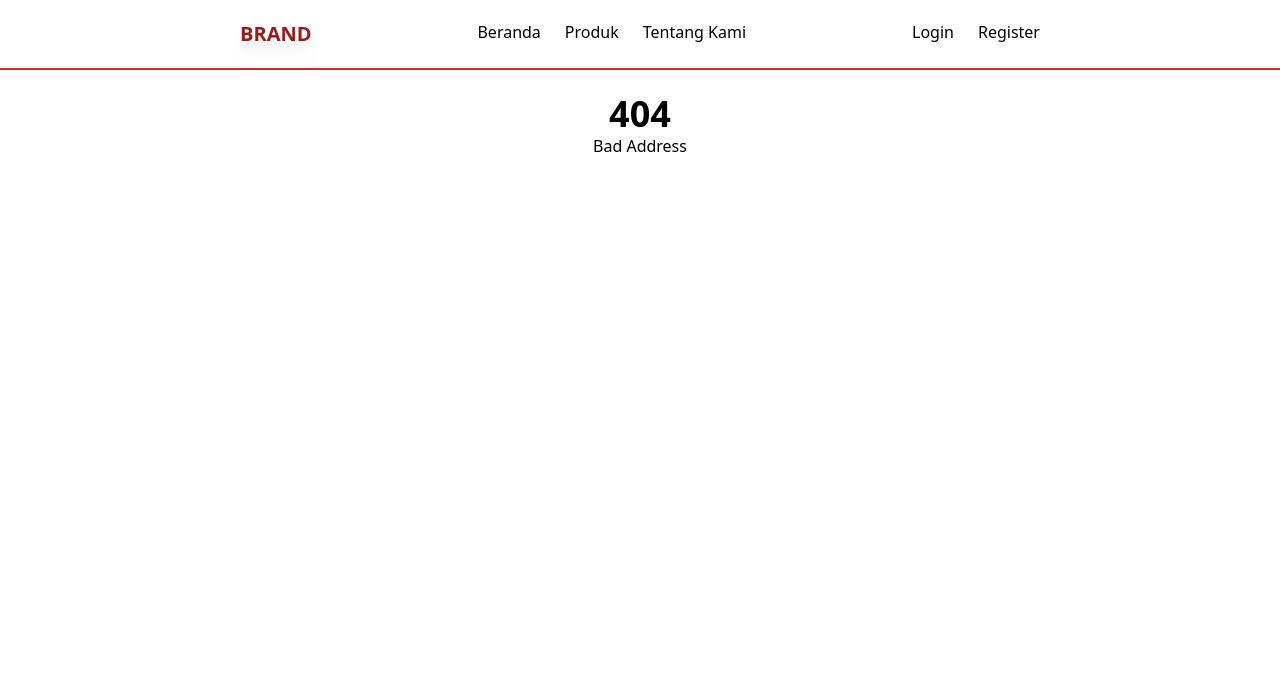
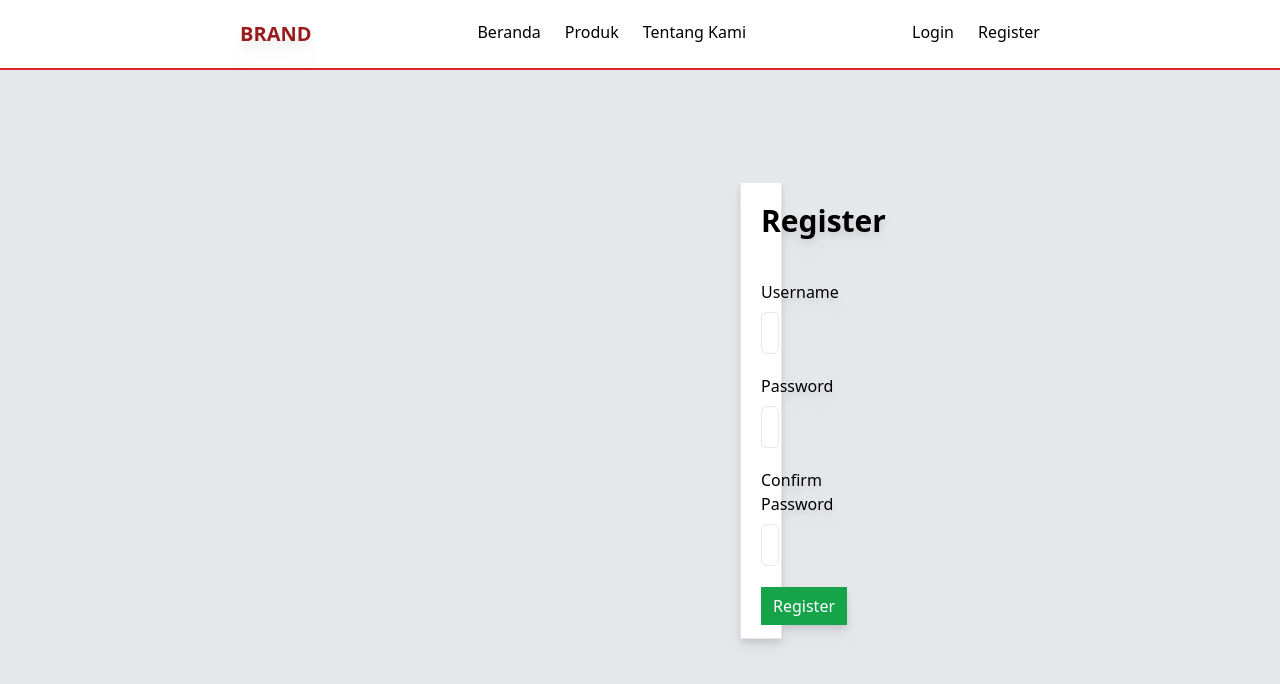
Before and after one commit to rayyalfawazy/pkm-client-side, a React (Create React App) app: page /user/register in a window 1280 px wide. Before the commit this address had no page. Shown: the top 684 px of the page. Built offline with nearby package versions, Linux system fonts and the light colour scheme.

Commit message:
user register

```diff
--- a/src/Components/Navbar.js
+++ b/src/Components/Navbar.js
@@ -43,8 +43,8 @@ function Navbar() {
             </li>
           :
             <div className='flex space-x-6'>
-              <li>Login</li>
-              <li>Register</li>
+              <li><a href='/user/login'>Login</a></li>
+              <li><a href='/user/register'>Register</a></li>
             </div>
           }
 
--- a/src/Contents/Login Register/Login.js
+++ b/src/Contents/Login Register/Login.js
@@ -0,0 +1,29 @@
+import React from 'react'
+import Navbar from '../../Components/Navbar'
+
+function Login() {
+  return (
+    <div className='bg-gray-200 h-screen'>
+        <Navbar/>
+        <div className='px-60 mt-28'>
+            <div className='border mx-[500px] p-5 bg-white drop-shadow-lg'>
+                <h1 className='text-center font-semibold text-3xl'>Login</h1>
+                <hr className='mt-5'/>
+                <div className='mt-5'>
+                    <label>Username</label>
+                    <input type='text' className='border p-2 rounded-md w-full mt-2' placeholder='Username Here'/>
+                </div>
+                <div className='mt-5'>
+                    <label>Password</label>
+                    <input type='password' className='border p-2 rounded-md w-full mt-2' placeholder='Password Here'/>
+                </div>
+                <div className='mt-7'>
+                    <a className='bg-green-600 text-white px-3 py-2'>Log In</a>
+                </div>
+            </div>
+        </div>
+    </div>
+  )
+}
+
+export default Login
--- a/src/Contents/Login Register/Register.js
+++ b/src/Contents/Login Register/Register.js
@@ -0,0 +1,33 @@
+import React from 'react'
+import Navbar from '../../Components/Navbar'
+
+function Register() {
+  return (
+    <div className='bg-gray-200 h-screen'>
+        <Navbar/>
+        <div className='px-60 mt-28'>
+            <div className='border mx-[500px] p-5 bg-white drop-shadow-lg'>
+                <h1 className='text-center font-semibold text-3xl'>Register</h1>
+                <hr className='mt-5'/>
+                <div className='mt-5'>
+                    <label>Username</label>
+                    <input type='text' className='border p-2 rounded-md w-full mt-2' placeholder='Username Here'/>
+                </div>
+                <div className='mt-5'>
+                    <label>Password</label>
+                    <input type='password' className='border p-2 rounded-md w-full mt-2' placeholder='Password Here'/>
+                </div>
+                <div className='mt-5'>
+                    <label>Confirm Password</label>
+                    <input type='password' className='border p-2 rounded-md w-full mt-2' placeholder='Type Again Your Password'/>
+                </div>
+                <div className='mt-7'>
+                    <a className='bg-green-600 text-white px-3 py-2'>Register</a>
+                </div>
+            </div>
+        </div>
+    </div>
+  )
+}
+
+export default Register
--- a/src/Contents/Sampah dan Produk/Produk.js
+++ b/src/Contents/Sampah dan Produk/Produk.js
@@ -28,13 +28,17 @@ const FilterJenisSampah = () => {
 }
 
 
-const SingleProduct = ({nama, harga}) => {
+const SingleProduct = ({nama, harga, deskripsi, kategori}) => {
   return (
     <div className='border rounded-lg grid grid-cols-5'>
         <div className='bg-gray-500 rounded-l-lg'></div>
         <div className='m-5 col-span-4 space-y-3'>
             <h1 className='font-semibold text-2xl'>{nama}</h1>
             <h2 className='font-semibold text-xl'>Rp.{harga.toLocaleString('en-US')}</h2>
+            <p>{deskripsi}.</p>
+            <ul className='flex space-x-5'>
+                <li className='uppercase bg-gray-300 text-gray-900 px-2 font-semibold'>{kategori}</li>
+            </ul>
             <button className='bg-green-600 py-2 px-3 text-white'>Add to Cart</button>
         </div>
     </div>
@@ -84,11 +88,11 @@ function Produk() {
                 <aside className='w-full space-y-5'>
                     {String(jenisProduk) !== 'all' ?
                         dataProduk.filter((dp) => dp.jenis_produk === String(jenisProduk)).map((fdp) => (
-                            <SingleProduct nama={fdp.nama_produk} harga={fdp.harga}/>
+                            <SingleProduct nama={fdp.nama_produk} harga={fdp.harga} deskripsi={fdp.deskripsi} kategori={fdp.jenis_produk}/>
                         ))
                         :
                         dataProduk.map((dp) => (
-                            <SingleProduct nama={dp.nama_produk} harga={dp.harga}/>
+                            <SingleProduct nama={dp.nama_produk} harga={dp.harga} deskripsi={dp.deskripsi} kategori={dp.jenis_produk}/>
                         ))
                     }
                 </aside>
--- a/src/Contents/Sampah dan Produk/Sampah.js
+++ b/src/Contents/Sampah dan Produk/Sampah.js
@@ -50,7 +50,7 @@ const FilterCategory = () => {
 }
 
 
-const SingleProduct = ({nama, harga, berat, deskripsi}) => {
+const SingleProduct = ({nama, harga, berat, deskripsi, jenis, kategori}) => {
   return (
     <div className='border rounded-lg grid grid-cols-5'>
         <div className='bg-gray-500 rounded-l-lg'></div>
@@ -59,6 +59,10 @@ const SingleProduct = ({nama, harga, berat, deskripsi}) => {
             <h2 className='font-semibold text-xl'>Rp.{harga.toLocaleString('en-US')}</h2>
             <h2 className='font-semibold text-md text-gray-500'>Berat : {berat} Kg</h2>
             <p>{deskripsi}.</p>
+            <ul className='flex space-x-5'>
+                <li className='uppercase bg-gray-300 text-gray-900 px-2 font-semibold'>{jenis}</li>
+                <li className='uppercase bg-gray-300 text-gray-900 px-2 font-semibold'>{kategori}</li>
+            </ul>
             <button className='bg-green-600 py-2 px-3 text-white'>Add to Cart</button>
         </div>
     </div>
@@ -107,11 +111,11 @@ function Sampah() {
                 <aside className='w-full space-y-5'>
                     {String(jenisSampah) !== 'all' ?
                         dataSampah.filter((ds) => ds.jenis_sampah === String(jenisSampah)).map((fds) => (
-                            <SingleProduct nama={fds.nama_sampah} harga={fds.harga} berat={fds.berat} deskripsi={fds.deskripsi}/>
+                            <SingleProduct nama={fds.nama_sampah} harga={fds.harga} berat={fds.berat} deskripsi={fds.deskripsi} jenis={fds.jenis_sampah} kategori={fds.kategori_sampah}/>
                         ))
                         :
                         dataSampah.map((ds) => (
-                            <SingleProduct nama={ds.nama_sampah} harga={ds.harga} berat={ds.berat} deskripsi={ds.deskripsi}/>
+                            <SingleProduct nama={ds.nama_sampah} harga={ds.harga} berat={ds.berat} deskripsi={ds.deskripsi} jenis={ds.jenis_sampah} kategori={ds.kategori_sampah}/>
                         ))
                     }
                 </aside>
--- a/src/index.js
+++ b/src/index.js
@@ -14,6 +14,8 @@ import { CreateProduk } from './Contents/Dashboard/TambahProduk';
 import Unauthorized from './Contents/403ua';
 import { EditSampah } from './Contents/Dashboard/EditSampah';
 import { EditProduk } from './Contents/Dashboard/EditProduk';
+import Login from './Contents/Login Register/Login';
+import Register from './Contents/Login Register/Register';
 
 export const ProtectedRoutes = (sw) => {
   const auth = {'token':sw}
@@ -41,6 +43,8 @@ const Router = () => (
       <Route path='/dashboard/sampah/edit/:id' element={<EditSampah/>} exact/>
       <Route path='/dashboard/sampah/create' element={<CreateSampah/>} exact/>
     </Route>
+    <Route path='/user/login' element={<Login/>}/>
+    <Route path='/user/register' element={<Register/>}/>
     <Route path='*' element={<NotFound/>}/>
     <Route path='/403' element={<Unauthorized/>}/>
   </Routes>
```
